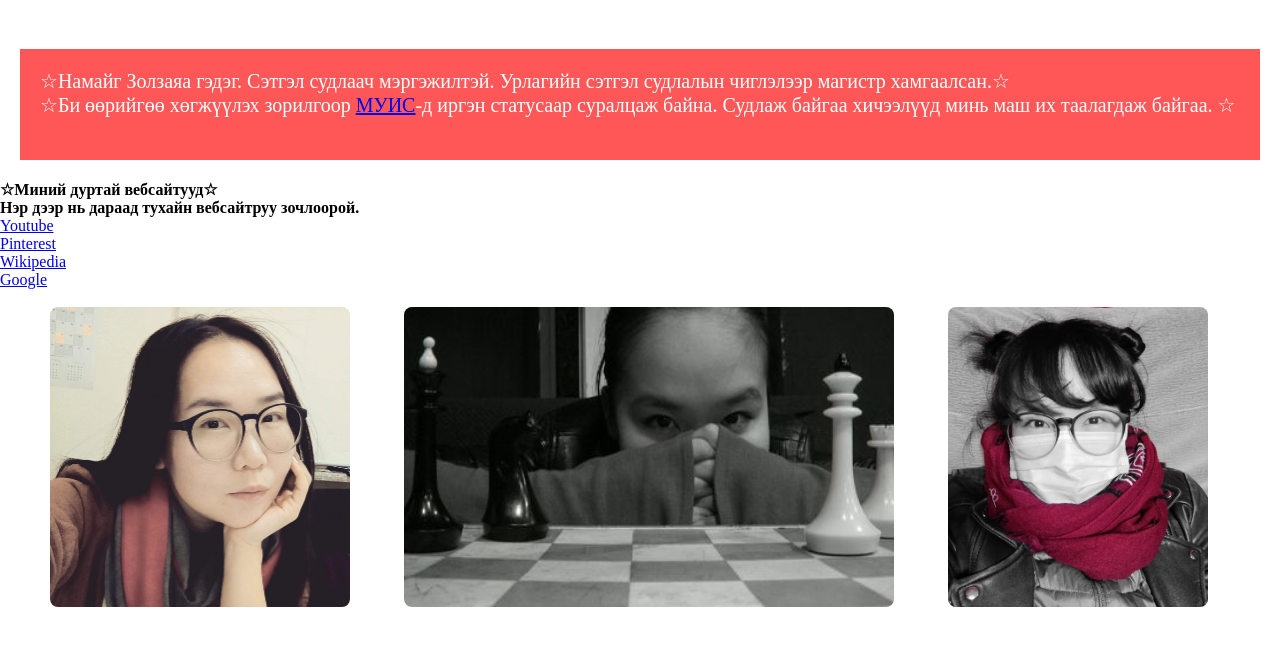
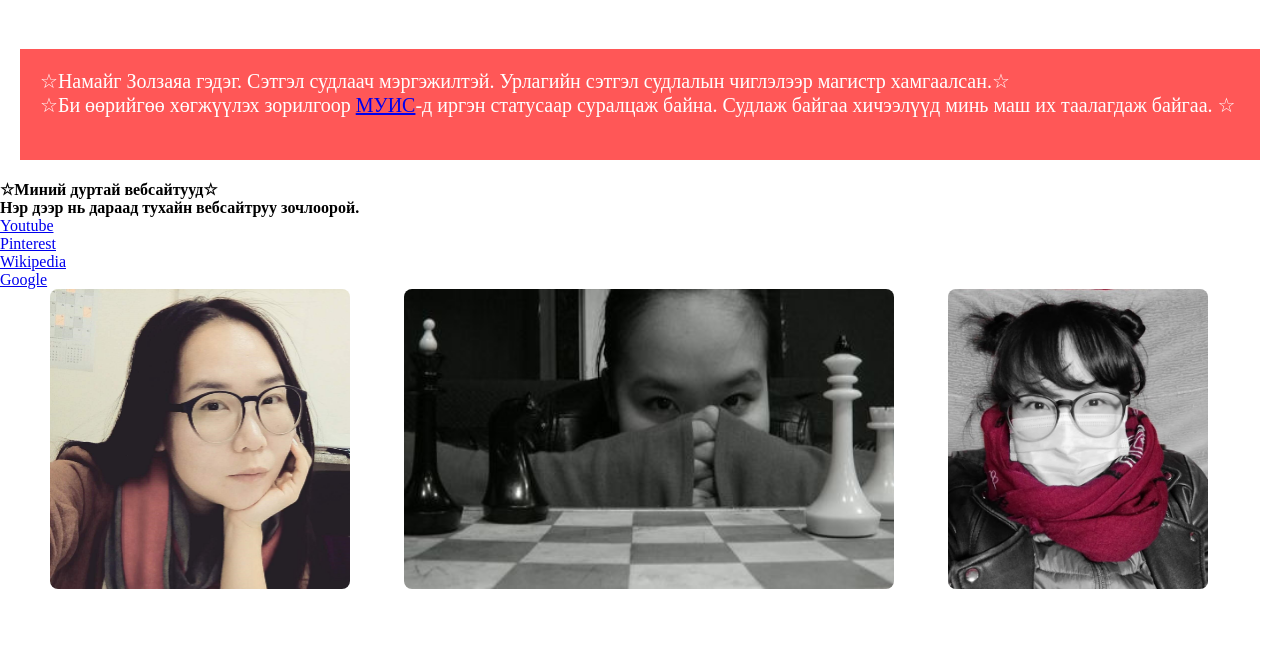
Before and after one commit to zolzaya0110/zolzaya03, a plain HTML site: page about1.html in a window 1280 px wide. Shown: the part 79-724 px from the top of the page. Drawn offline with Linux system fonts and the light colour scheme.

Commit message:
Update about1.html

```diff
--- a/about1.html
+++ b/about1.html
@@ -29,7 +29,6 @@
        <p><a href="https://www.pinterest.com">Pinterest</a></p>
        <p><a href="https://www.wikipedia.org">Wikipedia</a></p>
        <p><a href="https://www.google.com">Google</a></p></h4>
-            <p>&nbsp</p>
     </div>
     <div class="photo">
     <img src="myphoto.jpg" width="300" height="300">   <img src="myphoto2.jpg" width="490" height="300"> <img src="myphoto1.jpg" width="260" height="300"></th>
```
Lines whose indentation alone changed are shown as unchanged.
